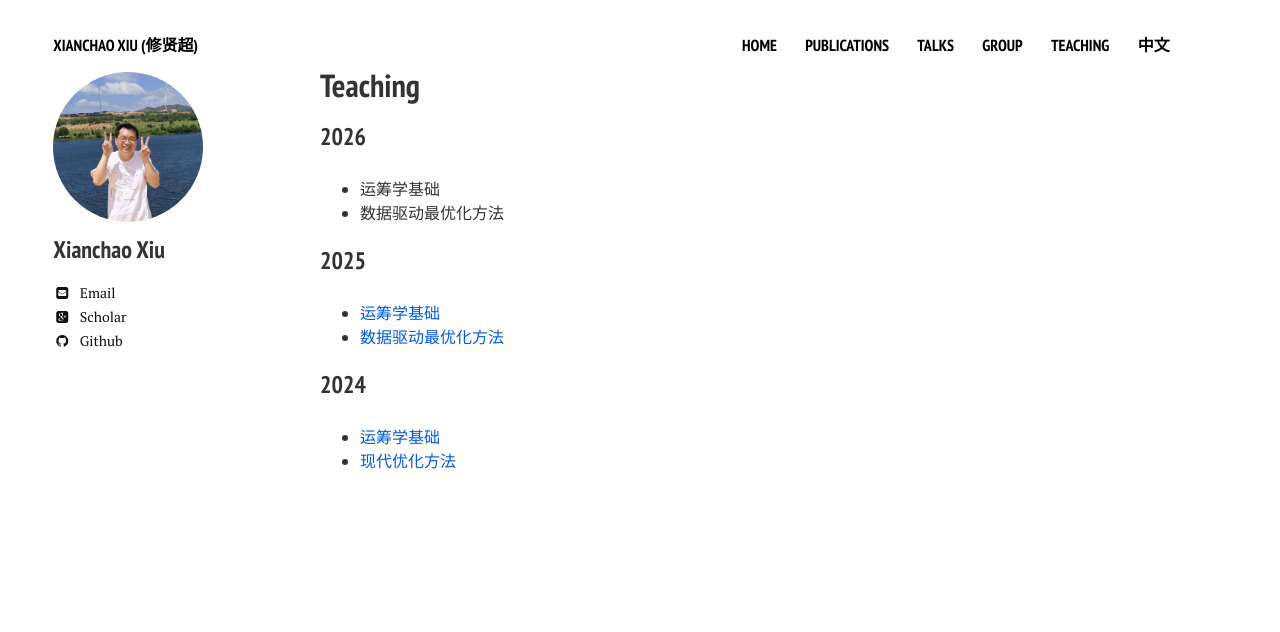
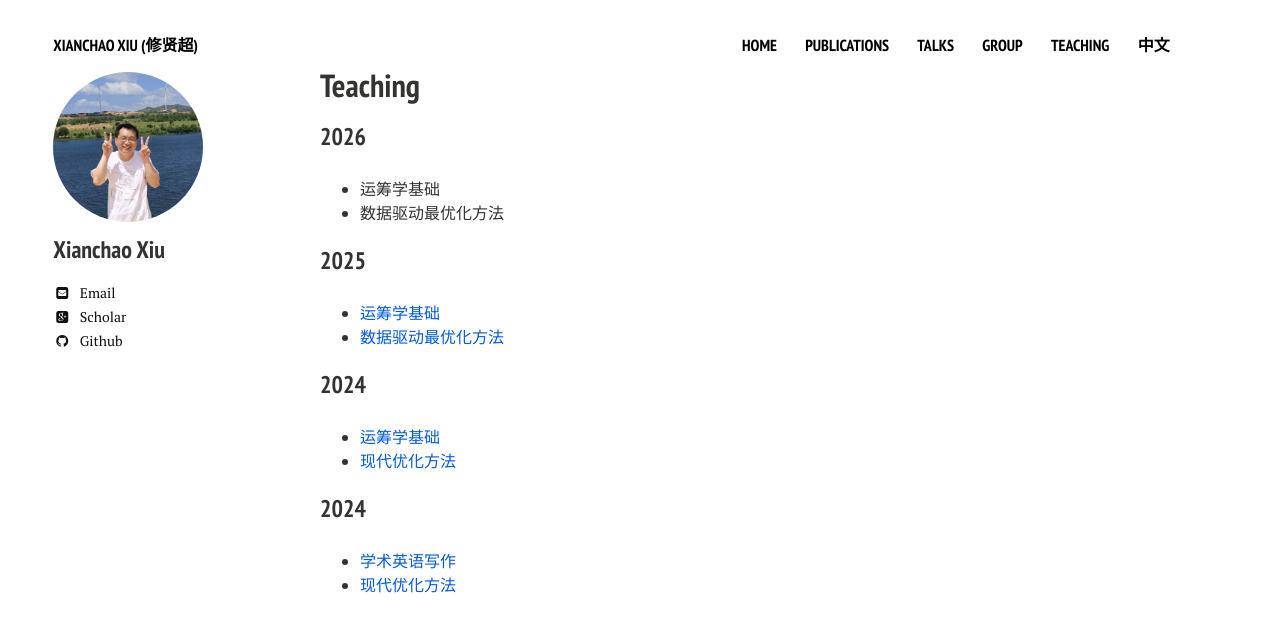
Before and after one commit to xianchaoxiu/xianchaoxiu.github.io, a Jekyll site: the page built from teaching/index.md, in a window 1280 px wide. Shown: the top 632 px of the page. Built offline with Jekyll 4.4.1, drawn with Linux system fonts in a browser that asks for light colours; nearby versions of some CDN libraries.

Commit message:
Update index.md

```diff
--- a/teaching/index.md
+++ b/teaching/index.md
@@ -19,3 +19,7 @@ share: false
 ### 2024
 * <a href="https://xianchaoxiu.github.io/teaching/OR/2024" class="textlink" target="_blank"> 运筹学基础  </a><br>
 * <a href="https://xianchaoxiu.github.io/teaching/OPT/2024" class="textlink" target="_blank"> 现代优化方法  </a><br>
+
+### 2024
+* <a href="https://xianchaoxiu.github.io/teaching/SW/2023" class="textlink" target="_blank"> 学术英语写作  </a><br>
+* <a href="https://xianchaoxiu.github.io/teaching/OPT/2023" class="textlink" target="_blank"> 现代优化方法  </a><br>
```
